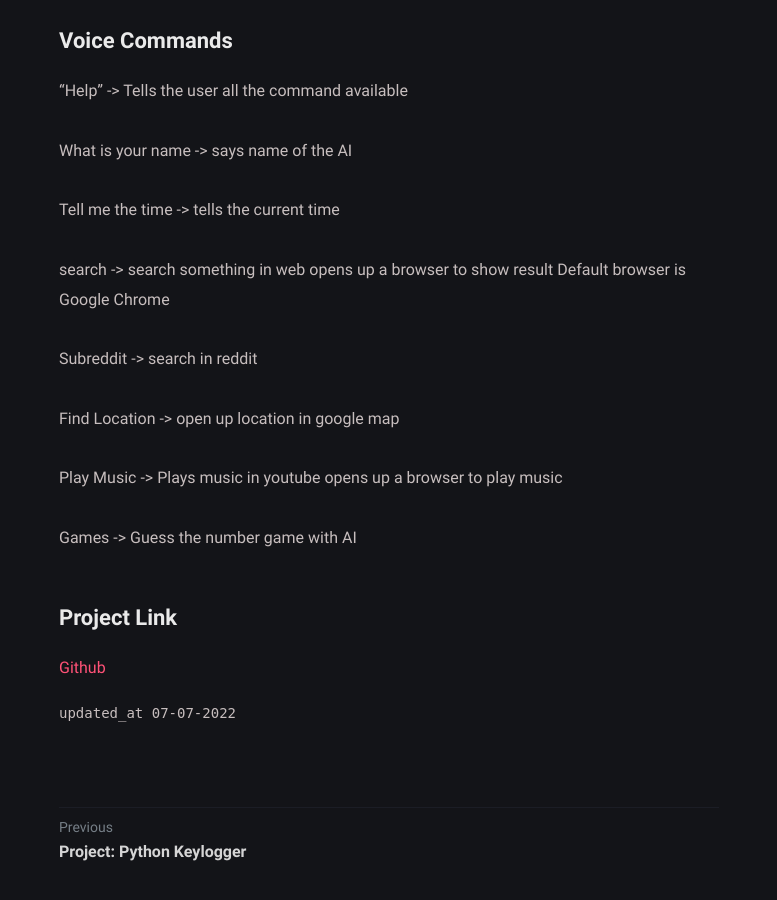
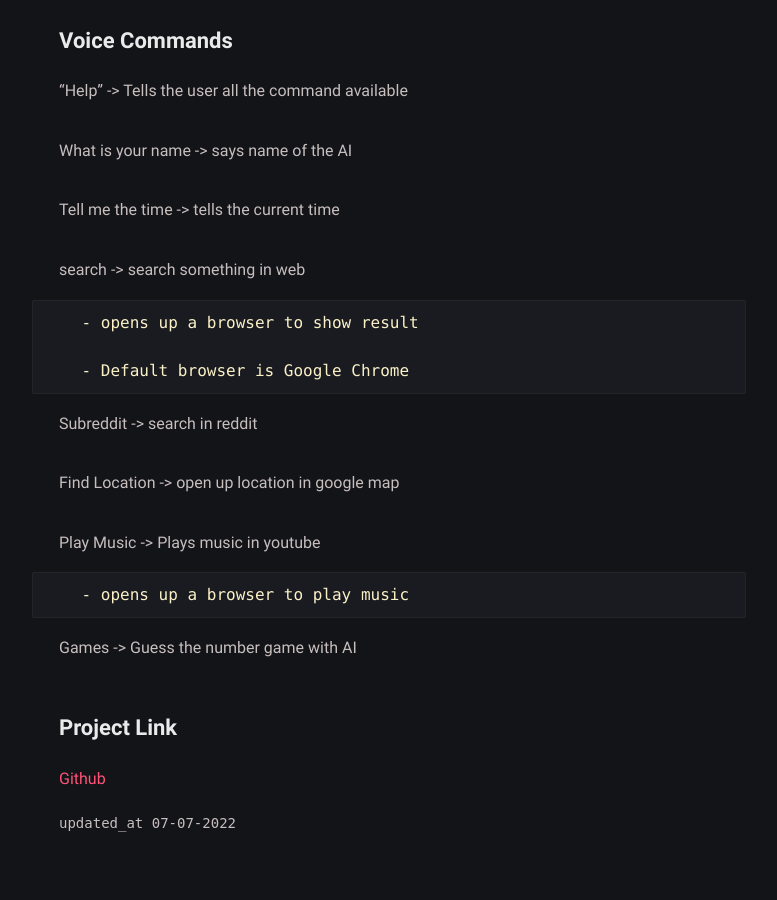
Before and after one commit to limon768/limon768.github.io, a Jekyll site: the page built from _posts/Project Akane/2022-07-07-Project-Akane.md, in a window 1280 px wide and 900 px high, scrolled down 1521 px. Shown: the whole window, without its empty margins (251-1028 px from the left). Built offline with Jekyll 4.4.1, drawn with Linux system fonts in a browser that asks for light colours; some web fonts are replaced.

```diff
--- a/_posts/Project Akane/2022-07-07-Project-Akane.md
+++ b/_posts/Project Akane/2022-07-07-Project-Akane.md
@@ -58,15 +58,18 @@ To run the script
 Tell me the time -> tells the current time
 
 search -> search something in web
-    opens up a browser to show result
-    Default browser is Google Chrome
+
+        - opens up a browser to show result
+
+        - Default browser is Google Chrome
 
 Subreddit -> search in reddit
 
 Find Location -> open up location in google map
 
 Play Music -> Plays music in youtube
-    opens up a browser to play music
+
+        - opens up a browser to play music
 
 Games -> Guess the number game with AI
 
```
